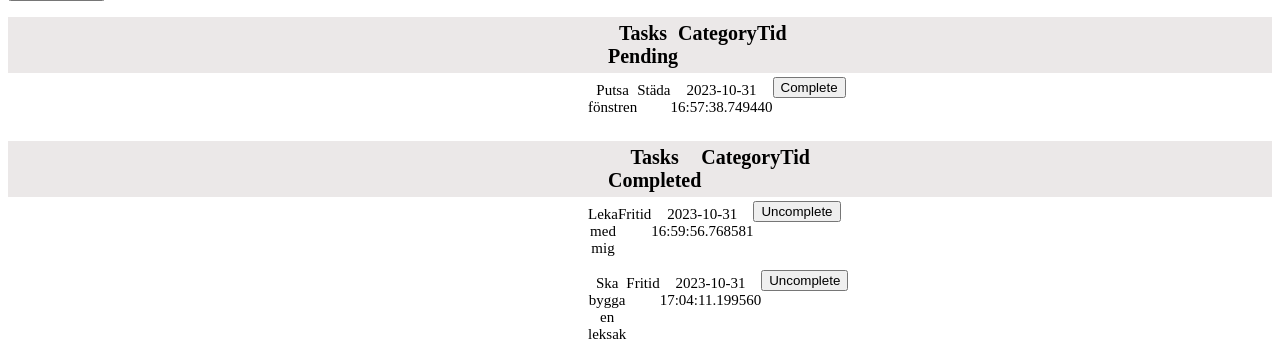
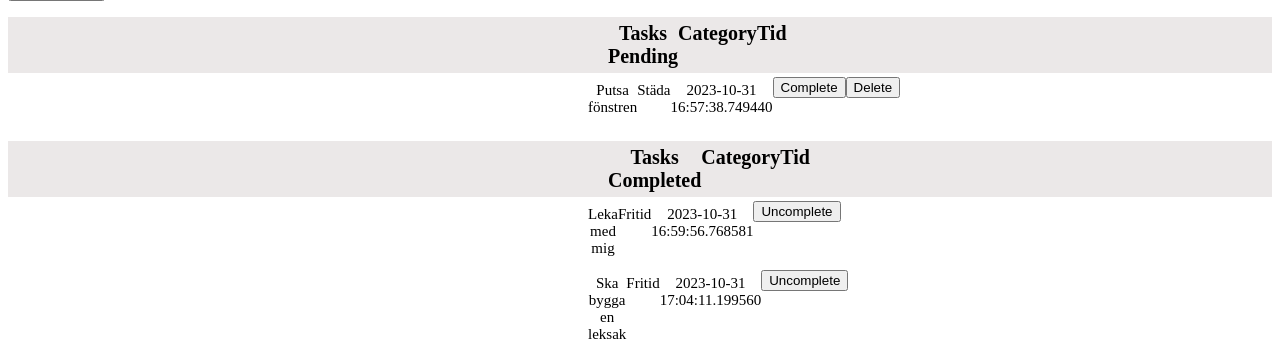
Before and after one commit to k1s3n/TodoList, a Flask app: page / in a window 1280 px wide. Shown: the part 820-1163 px from the top of the page. Run offline with Flask 3, Linux system fonts and the light colour scheme.

Commit message:
added delete button in frontend

```diff
--- a/app.py
+++ b/app.py
@@ -35,6 +35,12 @@ class Todo(db.Model):
 
 
 #frontend
+@app.route("/")
+def home():
+    tasks = Todo.query.all()
+    return render_template("base.html", tasks = tasks)
+
+
 @app.route("/new_task", methods=['POST'])
 def new_task():
     content = request.form['content']
@@ -48,16 +54,48 @@ def new_task():
     return redirect(url_for('home'))
 
 
-@app.route("/")
-def home():
-    tasks = Todo.query.all()
-    return render_template("base.html", tasks = tasks)
+
+@app.route("/delete_task/<int:task_id>", methods=['POST'])
+def delete_task(task_id):
+    task = Todo.query.get(task_id)
+    if task is not None:
+        db.session.delete(task)
+        db.session.commit()
+        return redirect(url_for('home'))
+    else:
+        return jsonify({"msg": "Task not found"},404)
+
+
+@app.route("/update_tasks", methods=['POST'])
+def update_tasks():
+    task_ids = request.form.getlist('task_ids')
+
+
+    for task in Todo.query.filter(Todo.id.in_(task_ids)):
+        task.completed = not task.completed
+
+    db.session.commit()
+
+    return redirect(url_for('home'))
+
+
+@app.route("/update_tasks/<int:task_id>", methods=['POST'])
+def update_tasks_completed(task_id):
+    task = Todo.query.get(task_id)
+
+    task.completed = not task.completed
+
+    db.session.commit()
+
+    return redirect(url_for('home'))
+
+
 
 
 #Frontend ends
 
 
-##backend
+##backend STARTS
 
 
 #GET /tasks Hämtar alla tasks. För VG: lägg till en parameter completed som kan filtrera på färdiga eller ofärdiga tasks.
@@ -152,34 +190,6 @@ def complete_task(task_id):
         return jsonify({"msg": "Task not found"}), 404
 
 
-
-@app.route("/update_tasks", methods=['POST'])
-def update_tasks():
-    task_ids = request.form.getlist('task_ids')
-
-
-    for task in Todo.query.filter(Todo.id.in_(task_ids)):
-        task.completed = not task.completed
-
-    db.session.commit()
-
-    return redirect(url_for('home'))
-
-@app.route("/update_tasks/<int:task_id>", methods=['POST'])
-def update_tasks_completed(task_id):
-    task = Todo.query.get(task_id)
-
-    task.completed = not task.completed
-
-    db.session.commit()
-
-    return redirect(url_for('home'))
-
-
-
-
-
-
 # GET /tasks/categories/ Hämtar alla olika kategorier.
 @app.route("/tasks/categories/", methods=['GET'])
 def get_unique_categories():
--- a/templates/base.html
+++ b/templates/base.html
@@ -74,8 +74,12 @@
             <span class="item">{{ task.date_created}}</span>
             <form method="POST" action="/update_tasks/{{ task.id }}" class="updateBtn">
             <button type="submit" class="updateBtn">Complete</button>
+            </form>
+            <form method="POST" action="/delete_task/{{ task.id }}">
+            <button type="submit">Delete</button>
+            </form>
         </li>
-    </form>
+
         {% endif %}
         {% endfor %}
     </ul>
```
Also changed, not shown: instance/task.db.
